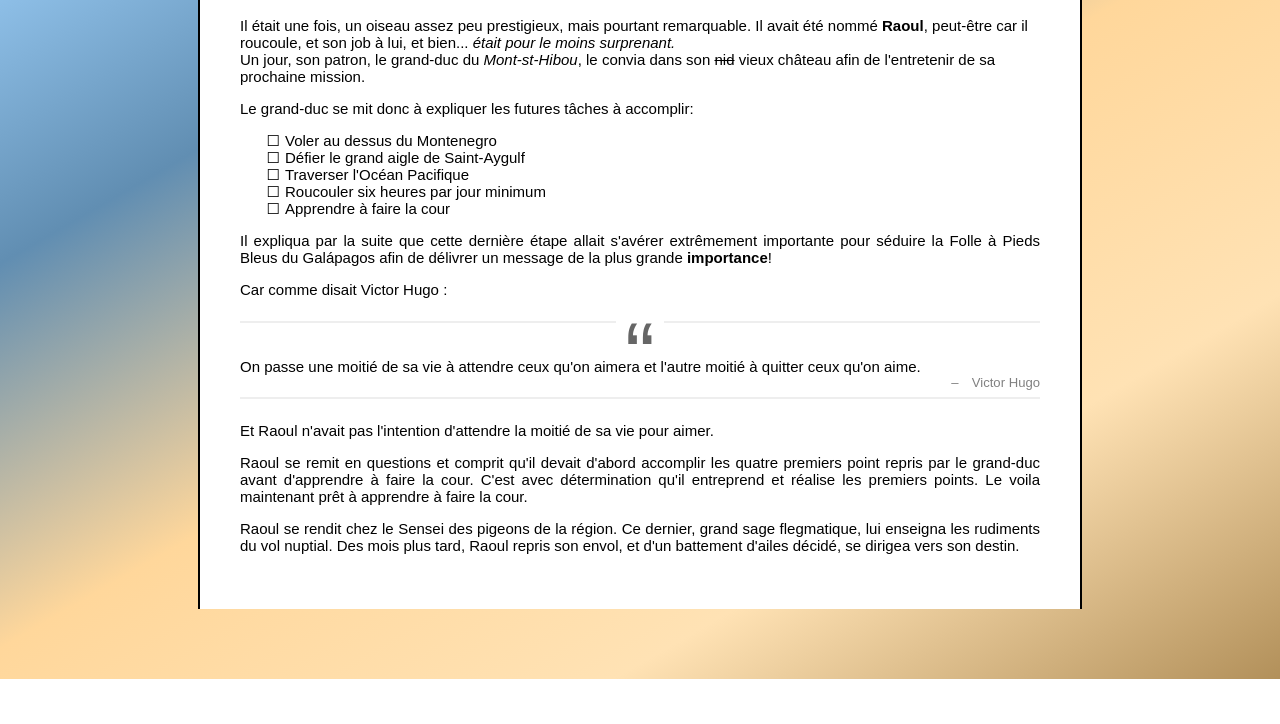
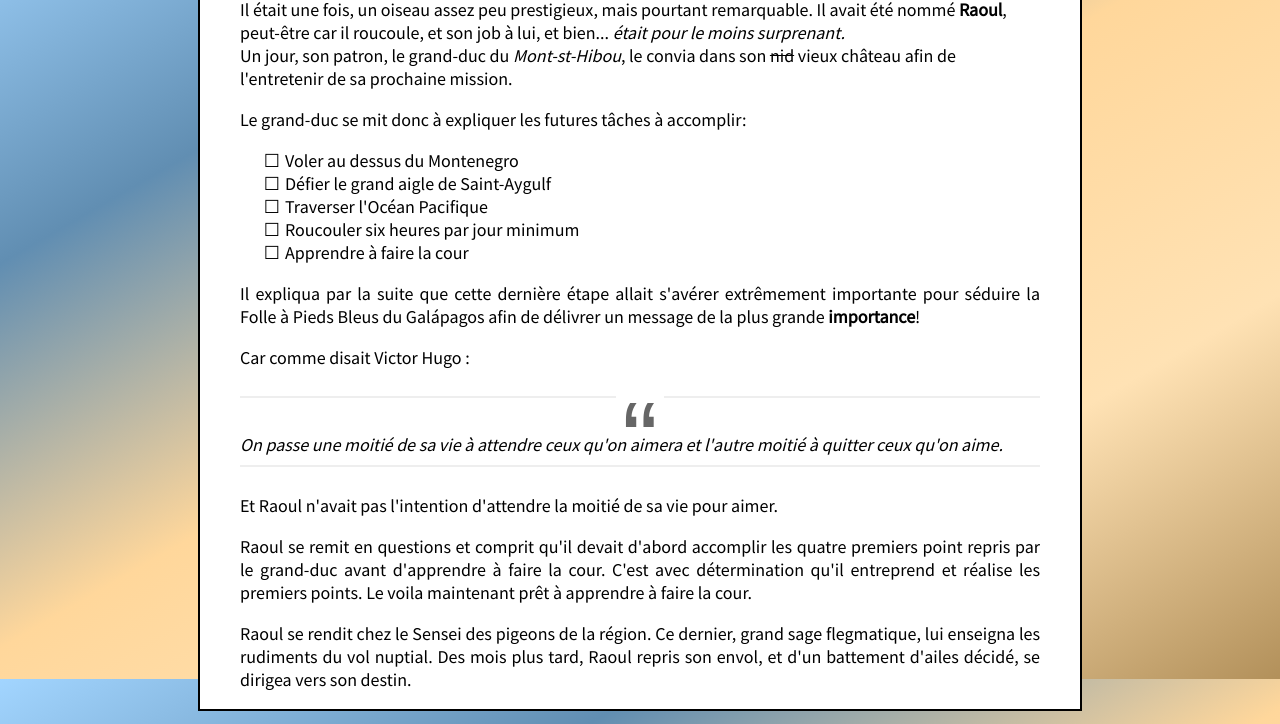
Before and after one commit to Broodco/Learning-Environment, a plain HTML site: page index.html in a window 1280 px wide. Shown: the part 121-845 px from the top of the page. Before the commit the page ends 800 px from the top, so only its background shows below. Drawn offline with Linux system fonts and the light colour scheme.

Commit message:
Webpage v1

```diff
--- a/style.css
+++ b/style.css
@@ -1,8 +1,8 @@
+@import url('https://fonts.googleapis.com/css?family=Lobster+Two|Source+Sans+Pro');
 body {
-    height : 100vh;
-    font-family: Arial, Helvetica, sans-serif;
-    font-size: 15px;
-    margin: 0px;
+    height : auto;
+    font-family: 'Source Sans Pro', sans-serif;
+    font-size: 18px;
     background:-moz-linear-gradient(120deg,#B2905A,#FFE2B4,#FFD79B,#618EB2,#A2D5FF);
     background:-webkit-linear-gradient(120deg,#B2905A,#FFE2B4,#FFD79B,#618EB2,#A2D5FF);
     background:-o-linear-gradient(120deg,#B2905A,#FFE2B4,#FFD79B,#618EB2,#A2D5FF);
@@ -11,23 +11,24 @@ body {
     background-repeat: no-repeat;
 }
 section.centered{
-    position: fixed;
+    position: relative;
+    bottom: 5px;
+    top:5px;
+    margin : 10px 0px 18px 0px;
     left: 50%;
     transform: translate(-50%, 0%);
     text-align: justify;
-    padding :40px;
+    padding :0px 40px;
     border-style: solid;
-    border-width: 0px 2px;
-    min-height: 80%;
+    border-width: 2px 2px;
+    height:auto;
     width: 800px;
     background-color:white;
-    float:center;
 }
 h1{
     font-size: 35px;
-    font-family:Arial, Helvetica, sans-serif;
+    font-family: 'Lobster Two', cursive;
     text-align:center;
-    text-transform: uppercase;
 }
 
 ul.checkbox{
@@ -53,6 +54,7 @@ blockquote {
     border-color: #eee;
     padding: 35px 0 0.5em;
     margin: 1.5em 0;
+    font-style: italic;
     position: relative;
 }
 blockquote:before {
@@ -68,10 +70,3 @@ blockquote:before {
     color: #666;
     text-align: center;
 }
-blockquote:after {
-    content: "\2013 \2003" attr(cite);
-    display: block;
-    text-align: right;
-    font-size: 0.875em;
-    color: grey;
-}
```
